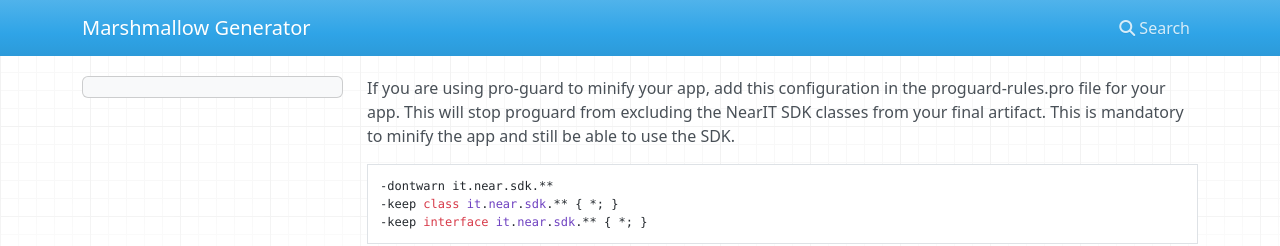
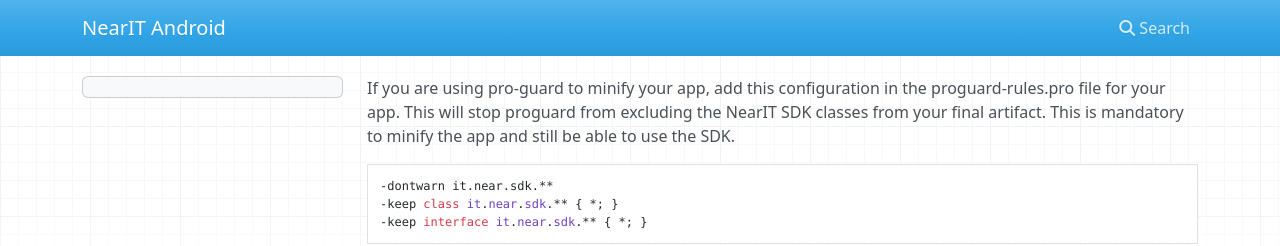
Before and after one commit to nearit/Android-SDK, an MkDocs documentation site: the page built from docs/proguard.md, in a window 1280 px wide. Shown: the top 246 px of the page. Built offline with MkDocs 1.6.1, drawn with Linux system fonts in a browser that asks for light colours; nearby versions of some CDN libraries; old or Windows-style settings are respelled for this version of MkDocs.

Commit message:
edit mkdocs file

```diff
--- a/mkdocs.yml
+++ b/mkdocs.yml
@@ -1,3 +1,3 @@
-site_name: Marshmallow Generator
+site_name: NearIT Android
 pages:
-- 'index.md'
+- 'README.md'
```
